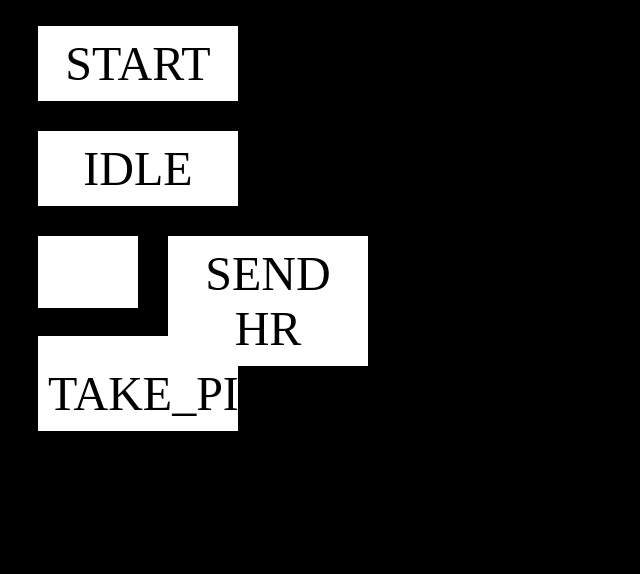
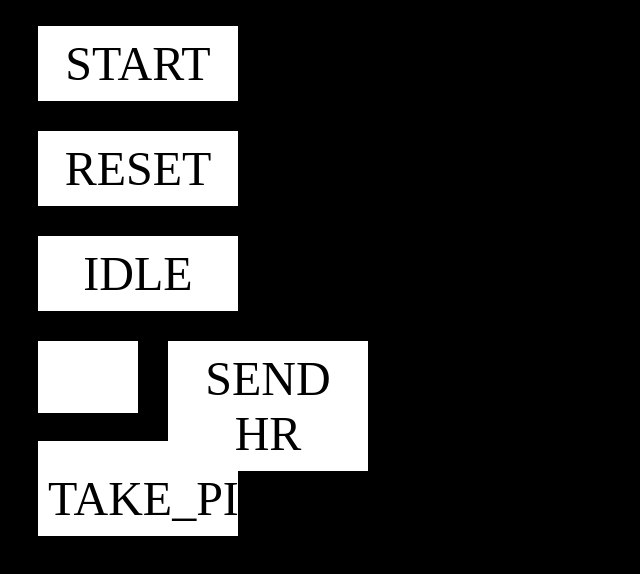
Before and after one commit to lmccart/FindingStillness-server, a website: page public/controller.html in a window 1280 px wide. Shown: the part 72-646 px from the top of the page, without its empty margins (0-640 px from the left). Drawn offline with Linux system fonts and the light colour scheme; no server answers.

Commit message:
startup and reset

```diff
--- a/public/controller.html
+++ b/public/controller.html
@@ -129,6 +129,7 @@
       <div id='hr'></div>
     </div>
     <div id='start'>START</div>
+    <div id='reset'>RESET</div>
     <div id='idle'>IDLE</div>
     <div><input id='hr_input' type='text'><div id='send_hr'>SEND HR</div></div>
     <div id='take_pic'>TAKE_PIC</div>
```
Also changed, not shown: 1 other file.
